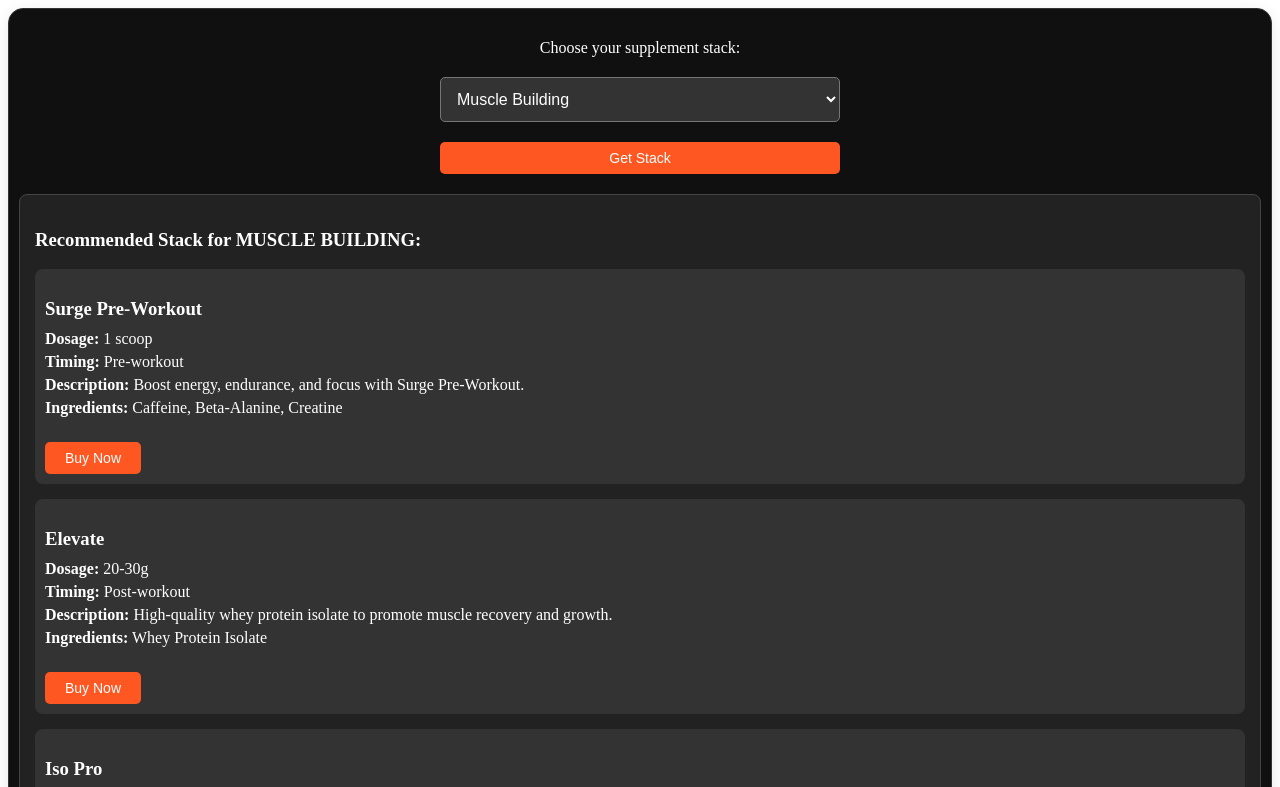
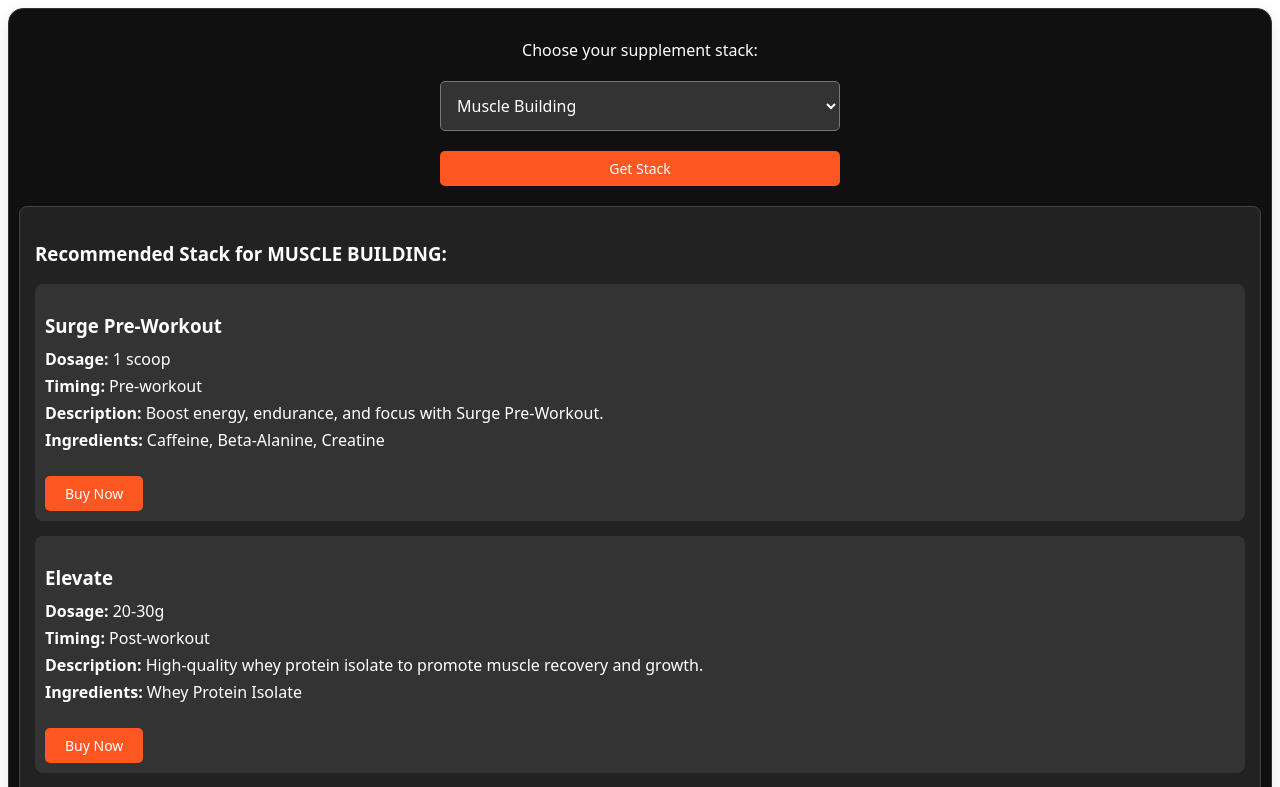
Before and after one commit to paleshoaib/supplement-stack-calculator, a plain HTML site: page index.html in a window 1280 px wide. Both pictures are taken after a click on the button "Get Stack". Shown: the top 787 px of the page. Drawn offline with Linux system fonts and the light colour scheme.

Commit message:
Update index.html

```diff
--- a/index.html
+++ b/index.html
@@ -36,6 +36,7 @@
     .custom-label {
       font-size: 16px;
       margin-bottom: 10px;
+      font-family: system-ui;
     }
 
     .custom-select {
@@ -47,6 +48,7 @@
       max-width: 400px;
       background-color: #333;
       color: #fff;
+      font-family: system-ui;
     }
 
     /* Button Styling */
@@ -63,6 +65,7 @@
       max-width: 400px;
       margin-top: 10px;
       cursor: pointer;
+      font-family: system-ui;
     }
 
     .custom-btn:hover {
@@ -76,6 +79,7 @@
       background-color: #222;
       border-radius: 8px;
       border: 1px solid #444;
+      font-family: system-ui;
     }
 
     .supplement-info {
@@ -83,14 +87,17 @@
       padding: 10px;
       border-radius: 8px;
       background-color: #333;
+      font-family: system-ui;
     }
 
     .supplement-info h3 {
       margin-bottom: 10px;
+      font-family: system-ui;
     }
 
     .supplement-info p {
       margin: 5px 0;
+      font-family: system-ui;
     }
 
     /* Ensure buttons are inside their div containers */
@@ -98,6 +105,7 @@
       display: inline-block;
       margin-top: 10px;
       text-decoration: none;
+      font-family: system-ui;
     }
 
     /* Mobile Friendly */
```
